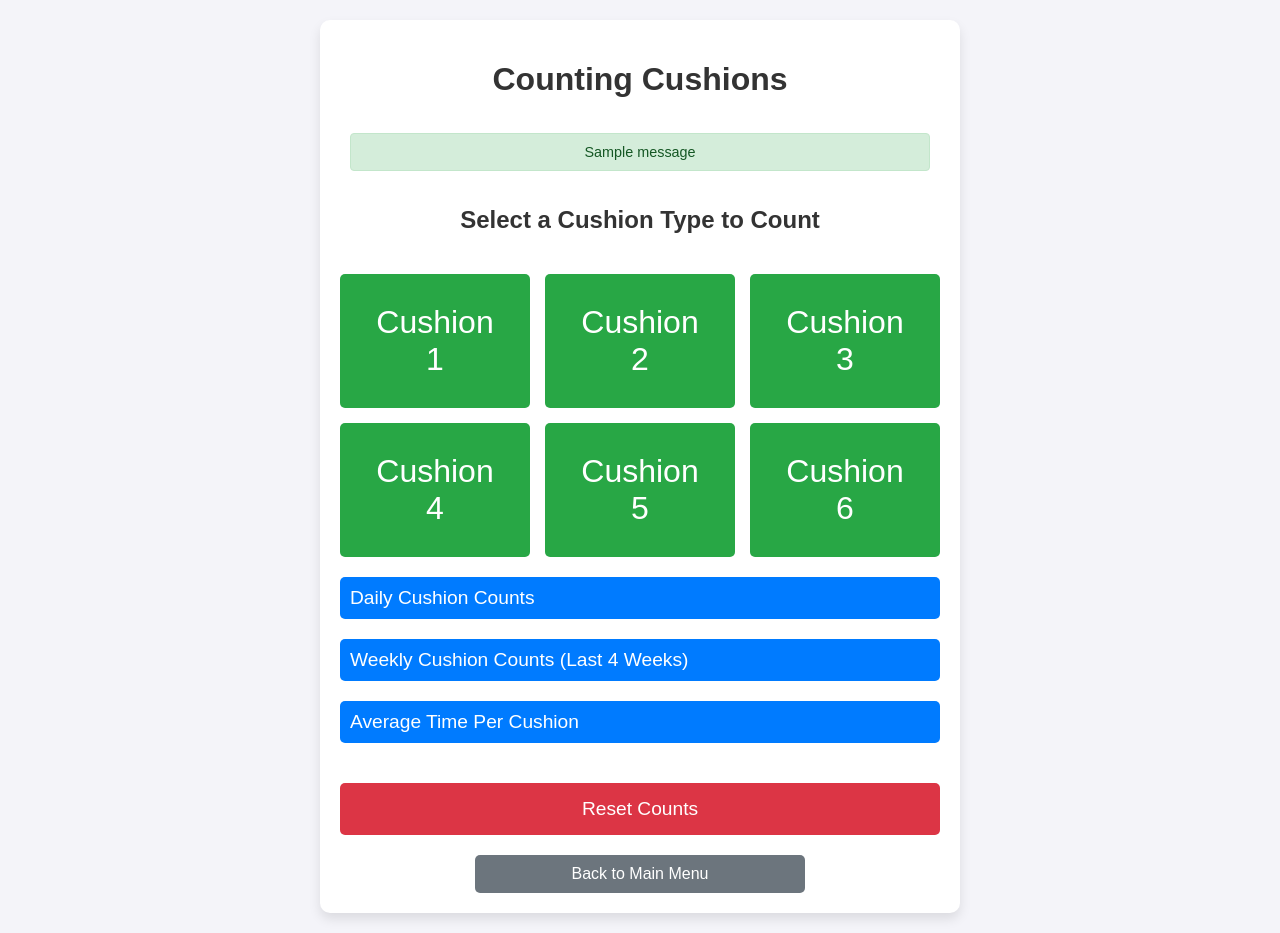
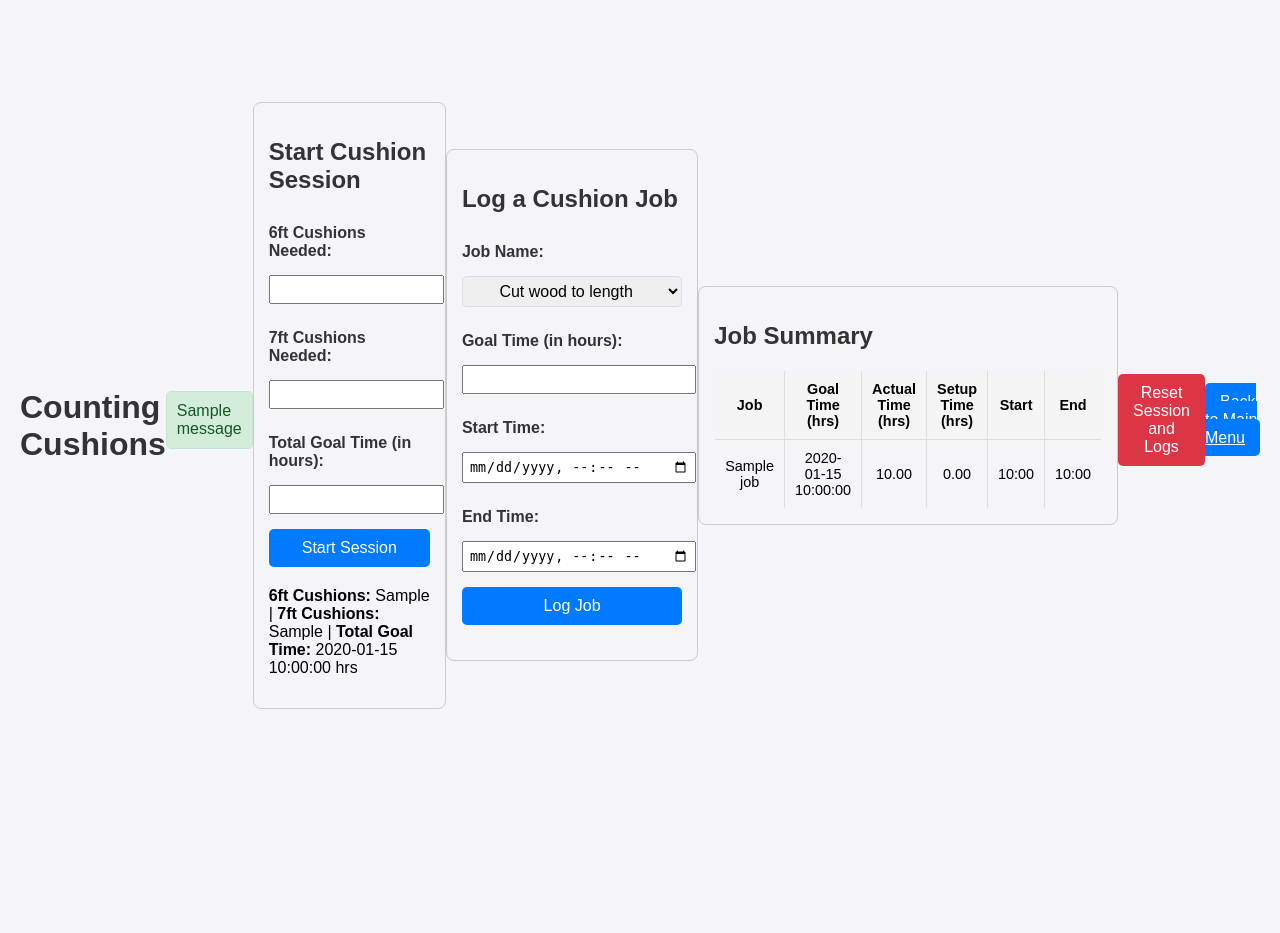
Before and after one commit to Bitcade1/Pooltracker, a Flask app: template templates/counting_cushions.html in a window 1280 px wide. After the commit the page ends 709 px from the top, so only its background shows below. Run offline with Flask 3, Linux system fonts and the light colour scheme; the template is opened without the code that fills it: most values are stand-ins (such as "Sample title", 1, 10 or a date in 2020); one stand-in notice (Sample message) is shown.

Commit message:
Update counting_cushions.html

```diff
--- a/templates/counting_cushions.html
+++ b/templates/counting_cushions.html
@@ -2,230 +2,119 @@
 <html lang="en">
 <head>
     <meta charset="UTF-8">
-    <meta name="viewport" content="width=device-width, initial-scale=1.0">
     <title>Counting Cushions</title>
     <link rel="stylesheet" href="{{ url_for('static', filename='styles.css') }}">
     <style>
-        .collapsible {
-            background-color: #007bff;
-            color: white;
-            cursor: pointer;
-            padding: 10px;
-            width: 100%;
-            border: none;
-            text-align: left;
-            outline: none;
-            font-size: 1.2em;
-            margin-top: 20px;
-            border-radius: 5px;
-        }
-        .collapsible:hover {
-            background-color: #0056b3;
-        }
-        .collapsible-content {
-            padding: 15px;
-            display: none;
-            overflow: hidden;
-            background-color: #f9f9f9;
-            border: 1px solid #ddd;
-            border-radius: 5px;
-            margin-top: 10px;
-        }
-        .cushion-grid {
-            display: grid;
-            grid-template-columns: repeat(3, 1fr);
-            gap: 15px;
-            margin-top: 20px;
-        }
-        .cushion-button {
-            background-color: #28a745;
-            color: white;
-            font-size: 2em;
-            border: none;
-            border-radius: 5px;
-            width: 100%;
-            padding: 30px;
-            cursor: pointer;
-            text-align: center;
-        }
-        .cushion-button:hover {
-            background-color: #218838;
-        }
-        .reset-button {
-            background-color: #dc3545;
-            color: white;
-            font-size: 1.2em;
-            border: none;
-            border-radius: 5px;
-            width: 100%;
-            padding: 15px;
-            cursor: pointer;
-            margin-top: 20px;
-        }
-        .reset-button:hover {
-            background-color: #c82333;
-        }
-        table {
-            width: 100%;
-            border-collapse: collapse;
-            margin-top: 20px;
-        }
-        th, td {
-            padding: 12px;
-            border: 1px solid #ddd;
-            text-align: center;
-        }
-        th {
-            background-color: #f2f2f2;
-        }
-        .back-to-menu {
-            margin-top: 20px;
-        }
-        .menu-button {
-            background-color: #6c757d;
-            color: white;
-            text-decoration: none;
-            padding: 10px 15px;
-            border-radius: 5px;
-        }
-        .menu-button:hover {
-            background-color: #5a6268;
-        }
-        .flash-messages p {
-            padding: 10px;
-            margin: 5px 0;
-            border-radius: 4px;
-        }
-        .flash.success {
-            background-color: #d4edda;
-            color: #155724;
-        }
-        .flash.error {
-            background-color: #f8d7da;
-            color: #721c24;
-        }
+        body { font-family: Arial, sans-serif; padding: 20px; }
+        h1, h2 { margin-bottom: 10px; }
+        form { margin-bottom: 20px; }
+        label { display: block; margin-top: 10px; }
+        input, select { padding: 5px; width: 100%; }
+        table { width: 100%; border-collapse: collapse; margin-top: 20px; }
+        th, td { padding: 10px; border: 1px solid #ddd; text-align: center; }
+        th { background-color: #f4f4f4; }
+        .section { border: 1px solid #ccc; padding: 15px; border-radius: 8px; margin-bottom: 30px; }
+        .flash.success { background-color: #d4edda; color: #155724; padding: 10px; border-radius: 5px; }
+        .flash.error { background-color: #f8d7da; color: #721c24; padding: 10px; border-radius: 5px; }
+        .button { background-color: #007bff; color: white; padding: 10px 15px; border: none; border-radius: 5px; cursor: pointer; }
+        .button:hover { background-color: #0056b3; }
+        .reset { background-color: #dc3545; }
+        .reset:hover { background-color: #c82333; }
     </style>
-    <script>
-        function toggleCollapsible(id) {
-            var content = document.getElementById(id);
-            content.style.display = content.style.display === "block" ? "none" : "block";
-        }
-    </script>
 </head>
 <body>
-    <div class="container">
     <h1>Counting Cushions</h1>
 
-        <!-- Flash Messages -->
     {% with messages = get_flashed_messages(with_categories=true) %}
         {% if messages %}
-                <div class="flash-messages">
             {% for category, message in messages %}
-                        <p class="flash {{ category }}">{{ message }}</p>
+                <div class="flash {{ category }}">{{ message }}</div>
             {% endfor %}
-                </div>
         {% endif %}
     {% endwith %}
 
-        <!-- Cushion Counters in Grid -->
-        <h2>Select a Cushion Type to Count</h2>
-        <form method="POST" action="{{ url_for('counting_cushions') }}">
-            <div class="cushion-grid">
-                {% for cushion_type in ['1', '2', '3', '4', '5', '6'] %}
-                    <button type="submit" name="cushion_type" value="{{ cushion_type }}" class="cushion-button">
-                        Cushion {{ cushion_type }}
-                    </button>
+    <!-- SESSION SETUP -->
+    <div class="section">
+        <h2>Start Cushion Session</h2>
+        <form method="POST">
+            <label>6ft Cushions Needed:</label>
+            <input type="number" name="cushion_6ft" required>
+
+            <label>7ft Cushions Needed:</label>
+            <input type="number" name="cushion_7ft" required>
+
+            <label>Total Goal Time (in hours):</label>
+            <input type="number" step="0.1" name="total_goal_time" required>
+
+            <button type="submit" name="start_session" class="button">Start Session</button>
+        </form>
+        {% if cushion_6ft and cushion_7ft %}
+            <p><strong>6ft Cushions:</strong> {{ cushion_6ft }} | <strong>7ft Cushions:</strong> {{ cushion_7ft }} | <strong>Total Goal Time:</strong> {{ total_goal_time }} hrs</p>
+        {% endif %}
+    </div>
+
+    <!-- LOG JOB -->
+    <div class="section">
+        <h2>Log a Cushion Job</h2>
+        <form method="POST">
+            <label>Job Name:</label>
+            <select name="job_name" required>
+                {% for job in ['Cut wood to length', 'Spindle mold wood', 'Cut rubber to length', 'Glue wood and rubber', 'Shape wood', 'Glue rubber ends', 'Shape ends', 'Sand tops', 'Bundle'] %}
+                    <option value="{{ job }}">{{ job }}</option>
                 {% endfor %}
+            </select>
+
+            <label>Goal Time (in hours):</label>
+            <input type="number" step="0.1" name="goal_time" required>
+
+            <label>Start Time:</label>
+            <input type="datetime-local" name="start_time" required>
+
+            <label>End Time:</label>
+            <input type="datetime-local" name="end_time" required>
+
+            <button type="submit" name="log_job" class="button">Log Job</button>
+        </form>
     </div>
-        </form>
 
-        <!-- Collapsible Daily Totals Table -->
-        <button class="collapsible" onclick="toggleCollapsible('dailyTotals')">
-            Daily Cushion Counts
-        </button>
-        <div id="dailyTotals" class="collapsible-content">
+    <!-- JOB LOGS -->
+    <div class="section">
+        <h2>Job Summary</h2>
+        {% if job_logs %}
         <table>
             <thead>
                 <tr>
-                        <th>Cushion Type</th>
-                        <th>Total Count</th>
+                    <th>Job</th>
+                    <th>Goal Time (hrs)</th>
+                    <th>Actual Time (hrs)</th>
+                    <th>Setup Time (hrs)</th>
+                    <th>Start</th>
+                    <th>End</th>
                 </tr>
             </thead>
             <tbody>
-                    {% for cushion_type, total in daily_counts %}
+                {% for job in job_logs %}
                 <tr>
-                            <td>{{ cushion_type }}</td>
-                            <td>{{ total }}</td>
-                        </tr>
-                    {% else %}
-                        <tr>
-                            <td colspan="2">No data available for today.</td>
+                    <td>{{ job.job_name }}</td>
+                    <td>{{ job.goal_time_hours }}</td>
+                    <td>{{ "%.2f"|format(job.actual_hours) }}</td>
+                    <td>{{ "%.2f"|format(job.setup_hours or 0) }}</td>
+                    <td>{{ job.start_time.strftime('%H:%M') }}</td>
+                    <td>{{ job.end_time.strftime('%H:%M') }}</td>
                 </tr>
                 {% endfor %}
             </tbody>
         </table>
+        {% else %}
+            <p>No jobs logged yet.</p>
+        {% endif %}
     </div>
 
-        <!-- Collapsible Weekly Totals Table (Last 4 Weeks) -->
-        <button class="collapsible" onclick="toggleCollapsible('weeklyTotals')">
-            Weekly Cushion Counts (Last 4 Weeks)
-        </button>
-        <div id="weeklyTotals" class="collapsible-content">
-            {% for week, counts in grouped_weekly_counts.items() %}
-                <h3>{{ week }}</h3>
-                <table>
-                    <thead>
-                        <tr>
-                            <th>Cushion Type</th>
-                            <th>Total Count</th>
-                        </tr>
-                    </thead>
-                    <tbody>
-                        {% for cushion_type, total in counts.items() %}
-                            <tr>
-                                <td>{{ cushion_type }}</td>
-                                <td>{{ total }}</td>
-                            </tr>
-                        {% endfor %}
-                    </tbody>
-                </table>
-            {% endfor %}
-        </div>
-
-        <!-- Collapsible Average Time Per Cushion Table -->
-        <button class="collapsible" onclick="toggleCollapsible('avgTimeTotals')">
-            Average Time Per Cushion
-        </button>
-        <div id="avgTimeTotals" class="collapsible-content">
-            <table>
-                <thead>
-                    <tr>
-                        <th>Cushion Type</th>
-                        <th>Average Time</th>
-                    </tr>
-                </thead>
-                <tbody>
-                    {% for cushion_type, avg_time in avg_times.items() %}
-                        <tr>
-                            <td>{{ cushion_type }}</td>
-                            <td>{{ avg_time }}</td>
-                        </tr>
-                    {% endfor %}
-                </tbody>
-            </table>
-        </div>
-
-        <!-- Separate Reset Button Form -->
-        <form method="POST" action="{{ url_for('counting_cushions') }}">
-            <button type="submit" name="reset" value="reset" class="reset-button">
-                Reset Counts
-            </button>
+    <!-- RESET -->
+    <form method="POST">
+        <button type="submit" name="reset" value="reset" class="button reset">Reset Session and Logs</button>
     </form>
 
-        <!-- Back to Menu Button -->
-        <div class="back-to-menu">
-            <a href="{{ url_for('home') }}" class="menu-button">Back to Main Menu</a>
-        </div>
-    </div>
+    <p><a href="{{ url_for('home') }}" class="button" style="margin-top: 20px;">Back to Main Menu</a></p>
 </body>
 </html>
```
Lines whose indentation alone changed are shown as unchanged.
